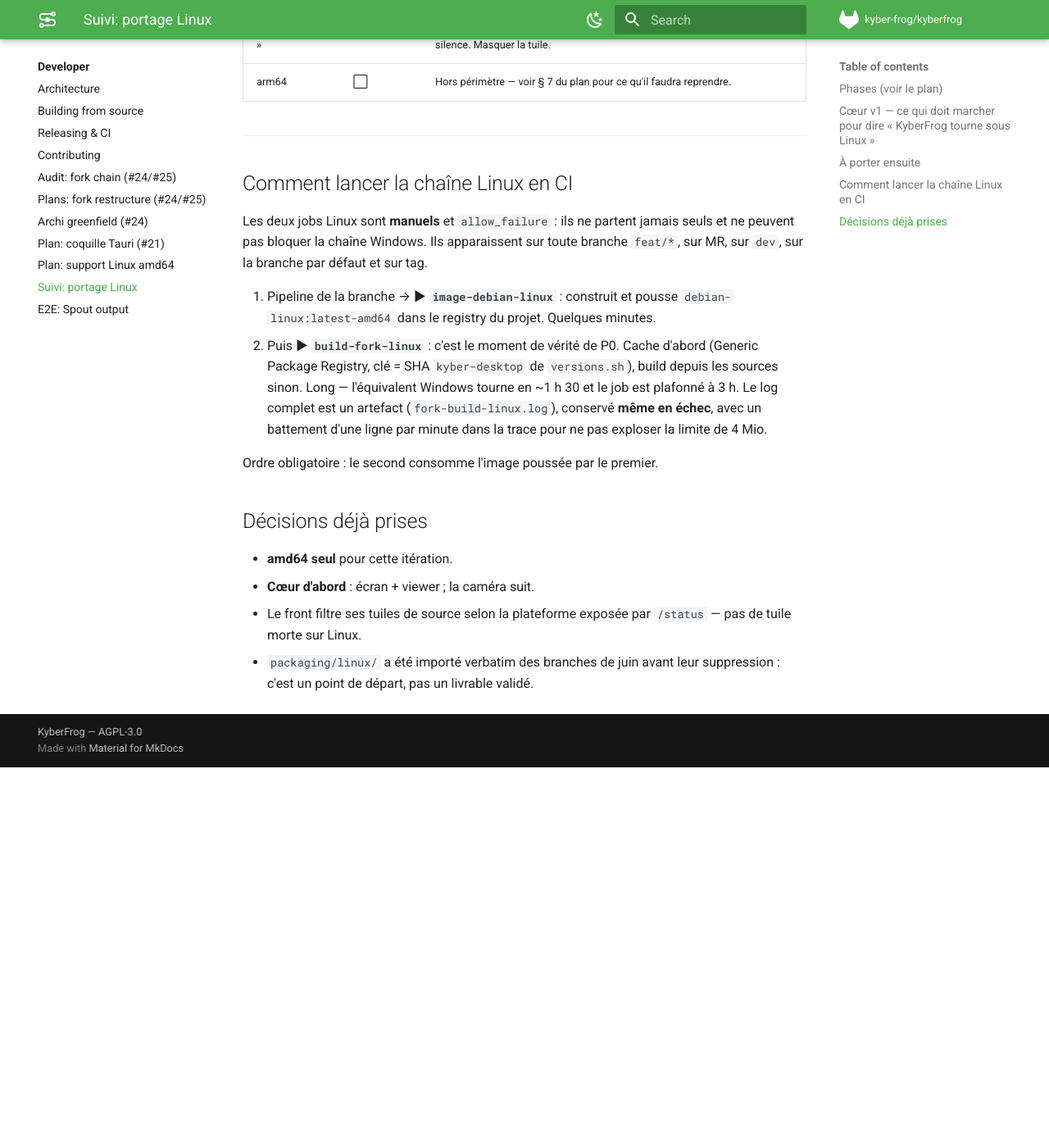
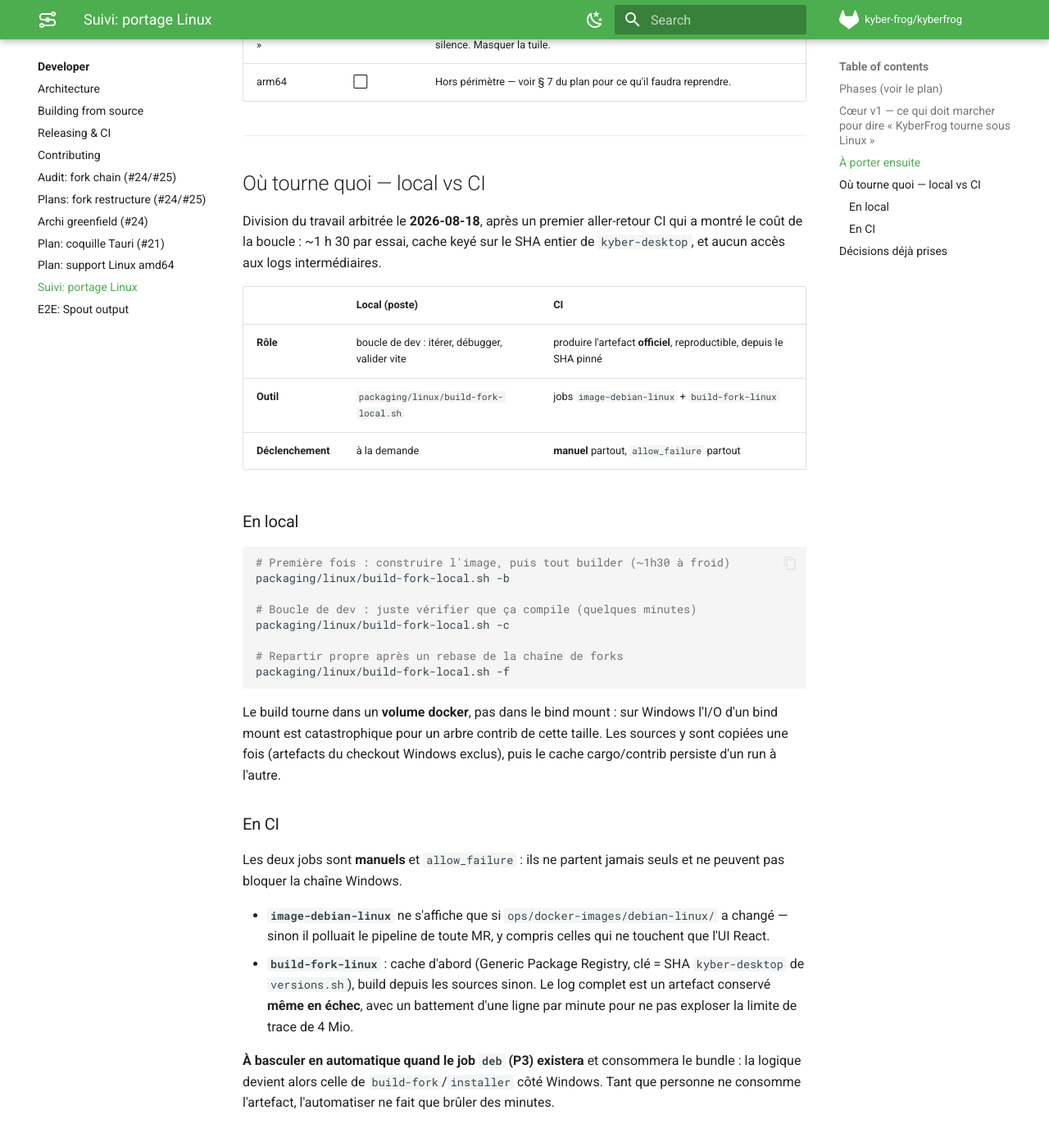
Before and after one commit to CollectiFrog/KyberFrog, an MkDocs documentation site: the page built from docs/dev/todo-linux.md, in a window 1280 px wide and 1400 px high, scrolled down 2571 px. Shown: the top 1393 px of the window at 82% size. Built offline with MkDocs 1.6.1 and Material for MkDocs 9.7.7, drawn with Linux system fonts in a browser that asks for light colours; comment, search, counter and statistics services are not loaded; before the commit the page ends 3507 px from its top, so only the background shows below that.

Commit message:
ci(linux): boucle de dev en local, CI réduite à l'artefact officiel
Premier aller-retour CI passé : le fork compile sous Linux, P0 est prouvé (le
build a produit un bundle de 66 Mo et l'a poussé au registre). Ce que l'essai a
aussi montré, c'est que la CI est le mauvais endroit pour itérer — ~1h30 par
essai, cache keyé sur le SHA entier de kyber-desktop, aucun accès aux logs
intermédiaires. D'où cette répartition :

- packaging/linux/build-fork-local.sh : la boucle de dev tourne sur le poste,
  dans l'image debian-linux. Build dans un volume docker et pas dans le bind
  mount (l'I/O d'un bind mount Windows est catastrophique sur un arbre contrib),
  sources copiées une fois avec les artefacts du checkout Windows exclus, cache
  cargo/contrib persistant entre les runs. `-c` fait un simple cargo check en
  quelques minutes au lieu du build complet.
  Deux pièges Git Bash traités : cygpath -m pour les chemins hôte,
  MSYS_NO_PATHCONV=1 pour que les chemins conteneur ne soient pas réécrits.
- image-debian-linux ne s'affiche plus que si ops/docker-images/debian-linux/
  change (rules:changes) — il polluait le pipeline de toute MR, y compris celles
  qui ne touchent que l'UI React.
- build-fork-linux reste manuel : tant que le job `deb` (P3) n'existe pas,
  personne ne consomme le bundle, l'automatiser ne brûlerait que des minutes.
  À basculer automatique avec P3, sur le modèle de build-fork/installer.

Correction du faux négatif qui a fait échouer un build pourtant réussi :
`tar tjf | grep -q` sortait 141. grep -q rend la main dès la première
correspondance, tar prend un SIGPIPE, et GitLab Runner exécute les scripts avec
`set -o pipefail` — le pipeline entier remontait donc 141 sur un bundle valide.
Le listing passe maintenant par un fichier (une seule décompression au lieu de
trois) et le diagnostic affiche le contenu réel de bin/ en cas d'échec.

Le commit "rodage" (déclenchement auto sur feat/*) est retiré : il n'avait de
sens que pour amorcer la chaîne, la boucle de dev est locale désormais.

Co-Authored-By: Claude Opus 5 <noreply@anthropic.com>

````diff
--- a/docs/dev/todo-linux.md
+++ b/docs/dev/todo-linux.md
@@ -58,22 +58,53 @@ Légende : ✅ fait · 🟡 partiel / à valider · ⬜ à faire · ➖ sans obj
 
 ---
 
-## Comment lancer la chaîne Linux en CI
+## Où tourne quoi — local vs CI
 
-Les deux jobs Linux sont **manuels** et `allow_failure` : ils ne partent jamais
-seuls et ne peuvent pas bloquer la chaîne Windows. Ils apparaissent sur toute
-branche `feat/*`, sur MR, sur `dev`, sur la branche par défaut et sur tag.
+Division du travail arbitrée le **2026-08-18**, après un premier aller-retour
+CI qui a montré le coût de la boucle : ~1 h 30 par essai, cache keyé sur le SHA
+entier de `kyber-desktop`, et aucun accès aux logs intermédiaires.
 
-1. Pipeline de la branche → ▶ **`image-debian-linux`** : construit et pousse
-   `debian-linux:latest-amd64` dans le registry du projet. Quelques minutes.
-2. Puis ▶ **`build-fork-linux`** : c'est le moment de vérité de P0. Cache d'abord
-   (Generic Package Registry, clé = SHA `kyber-desktop` de `versions.sh`), build
-   depuis les sources sinon. Long — l'équivalent Windows tourne en ~1 h 30 et le
-   job est plafonné à 3 h. Le log complet est un artefact
-   (`fork-build-linux.log`), conservé **même en échec**, avec un battement d'une
-   ligne par minute dans la trace pour ne pas exploser la limite de 4 Mio.
+| | Local (poste) | CI |
+|---|---|---|
+| **Rôle** | boucle de dev : itérer, débugger, valider vite | produire l'artefact **officiel**, reproductible, depuis le SHA pinné |
+| **Outil** | `packaging/linux/build-fork-local.sh` | jobs `image-debian-linux` + `build-fork-linux` |
+| **Déclenchement** | à la demande | **manuel** partout, `allow_failure` partout |
 
-Ordre obligatoire : le second consomme l'image poussée par le premier.
+### En local
+
+```bash
+# Première fois : construire l'image, puis tout builder (~1h30 à froid)
+packaging/linux/build-fork-local.sh -b
+
+# Boucle de dev : juste vérifier que ça compile (quelques minutes)
+packaging/linux/build-fork-local.sh -c
+
+# Repartir propre après un rebase de la chaîne de forks
+packaging/linux/build-fork-local.sh -f
+```
+
+Le build tourne dans un **volume docker**, pas dans le bind mount : sur Windows
+l'I/O d'un bind mount est catastrophique pour un arbre contrib de cette taille.
+Les sources y sont copiées une fois (artefacts du checkout Windows exclus), puis
+le cache cargo/contrib persiste d'un run à l'autre.
+
+### En CI
+
+Les deux jobs sont **manuels** et `allow_failure` : ils ne partent jamais seuls
+et ne peuvent pas bloquer la chaîne Windows.
+
+- **`image-debian-linux`** ne s'affiche que si `ops/docker-images/debian-linux/`
+  a changé — sinon il polluait le pipeline de toute MR, y compris celles qui ne
+  touchent que l'UI React.
+- **`build-fork-linux`** : cache d'abord (Generic Package Registry, clé = SHA
+  `kyber-desktop` de `versions.sh`), build depuis les sources sinon. Le log
+  complet est un artefact conservé **même en échec**, avec un battement d'une
+  ligne par minute pour ne pas exploser la limite de trace de 4 Mio.
+
+**À basculer en automatique quand le job `deb` (P3) existera** et consommera le
+bundle : la logique devient alors celle de `build-fork`/`installer` côté
+Windows. Tant que personne ne consomme l'artefact, l'automatiser ne fait que
+brûler des minutes.
 
 ## Décisions déjà prises
 
````
Also changed, not shown: .gitlab-ci.yml (+62 -13 lines), 1 other file.
